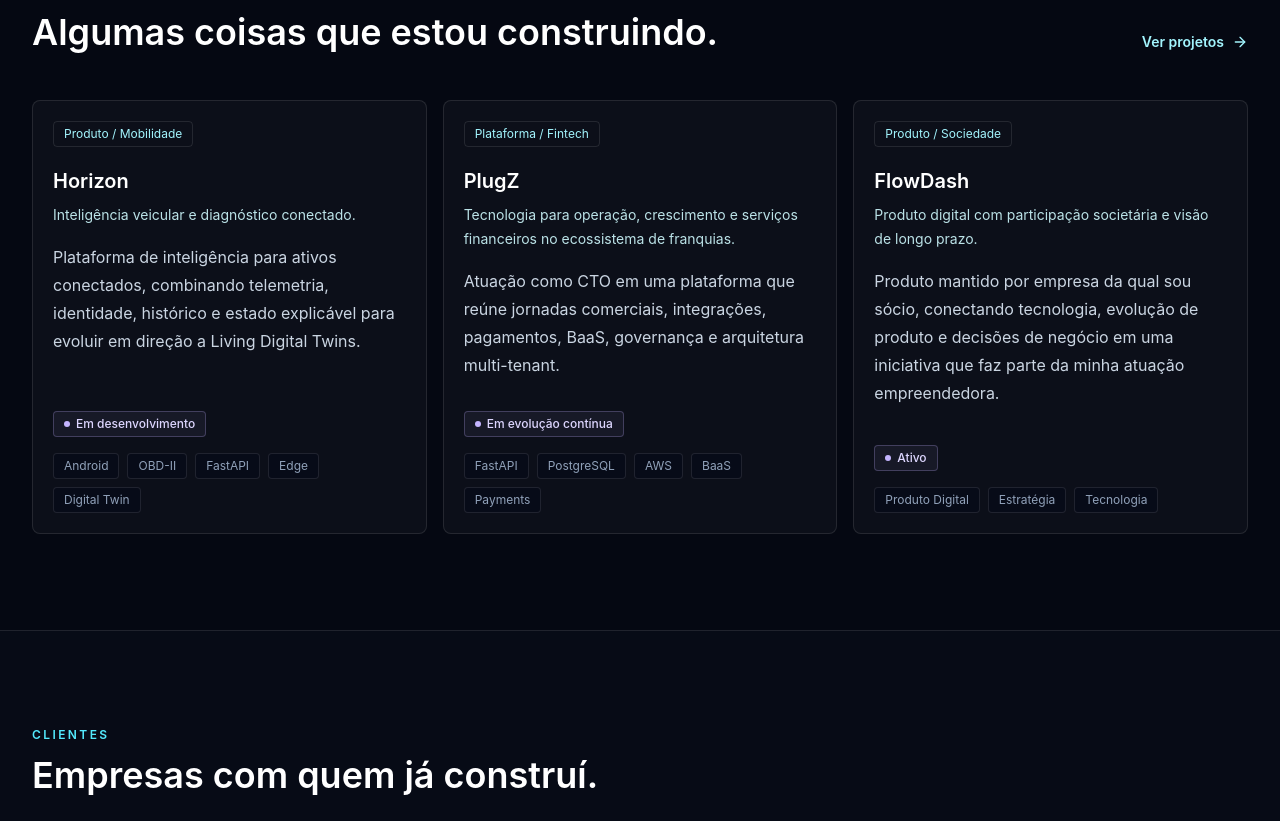
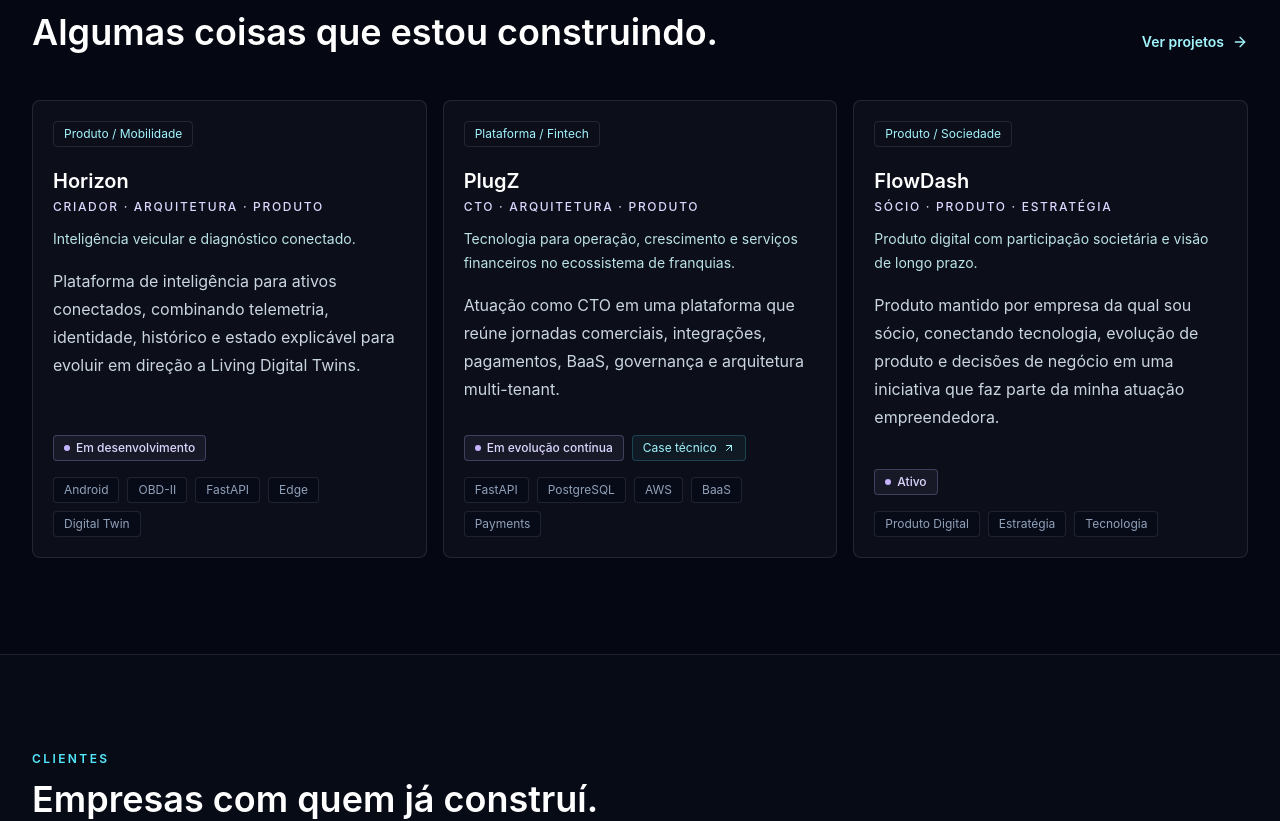
Before and after one commit to jdrpires/jeanpires-site, a Next.js app: page / in a window 1280 px wide. Shown: the part 3000-3821 px from the top of the page. Built offline with nearby package versions, Linux system fonts and the light colour scheme.

Commit message:
feat: align src/components/project-grid.tsx with portfolio positioning

```diff
--- a/src/components/project-grid.tsx
+++ b/src/components/project-grid.tsx
@@ -39,8 +39,13 @@
           ) : null}
         </div>
         <h3 className="text-xl font-semibold text-white">{project.title}</h3>
+        {project.role ? (
+          <p className="mt-1 text-xs font-medium uppercase tracking-[0.14em] text-violet-200">
+            {project.role}
+          </p>
+        ) : null}
         {project.tagline ? (
-          <p className="mt-2 text-sm leading-6 text-cyan-100/90">
+          <p className="mt-3 text-sm leading-6 text-cyan-100/90">
             {project.tagline}
           </p>
         ) : null}
@@ -55,6 +60,18 @@
             />
             {project.status}
           </span>
+          {project.caseUrl ? (
+            <Link
+              href={project.caseUrl}
+              target="_blank"
+              rel="noreferrer"
+              aria-label={`Ver case técnico de ${project.title}`}
+              className="inline-flex items-center gap-1.5 rounded border border-cyan-300/20 bg-cyan-300/[0.05] px-2.5 py-1 text-xs text-cyan-200 transition hover:border-cyan-300/40"
+            >
+              Case técnico
+              <ArrowUpRight className="size-3" aria-hidden="true" />
+            </Link>
+          ) : null}
           {project.github ? (
             <Link
               href={project.github}
```
